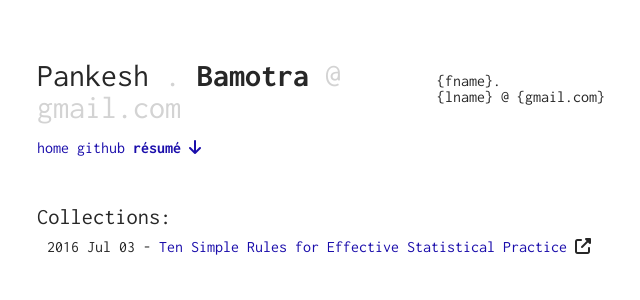
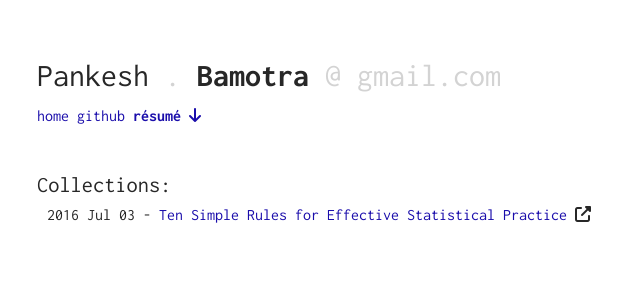
Before and after one commit to pbamotra/sciontist, a Jekyll site: the page built from index.html, in a window 1280 px wide. Shown: the top 300 px of the page, without its empty margins (303-943 px from the left). Built offline with Jekyll 4.4.1, drawn with Linux system fonts in a browser that asks for light colours; nearby versions of some CDN libraries.

Commit message:
email 9 - removed anonymous email

```diff
--- a/_includes/header.html
+++ b/_includes/header.html
@@ -1,7 +1,6 @@
 
 <div class="header">
     <h1>{{ site.name }}</h1>
-    <h3>{fname}.{lname}&nbsp;@&nbsp;{gmail.com}</h3>
 </div>
 <div class="sub-header">
     <ul>
```
